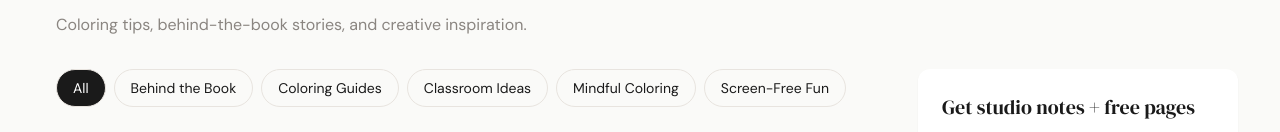
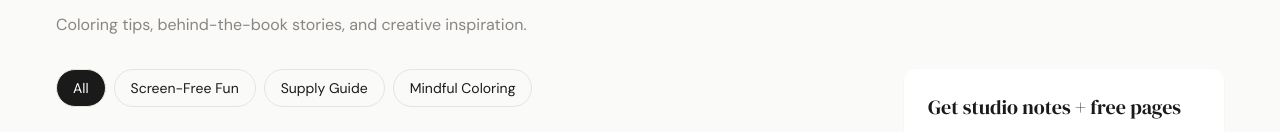
Before and after one commit to petdala/colorpageprints-v2, a Next.js app: page /blog in a window 1280 px wide. Shown: the part 127-259 px from the top of the page. Built offline with nearby package versions, Linux system fonts and the light colour scheme.

Commit message:
Fix 4: align blog filter tabs with real post categories

```diff
--- a/app/blog/BlogIndexClient.tsx
+++ b/app/blog/BlogIndexClient.tsx
@@ -8,7 +8,6 @@ import { BookCard } from "@/components/ui/BookCard";
 import { FilterChips } from "@/components/ui/FilterChips";
 import type { BlogPost, Book } from "@/lib/types";
 
-const tabOptions = ["All", "Behind the Book", "Coloring Guides", "Classroom Ideas", "Mindful Coloring", "Screen-Free Fun"];
 
 type BlogIndexClientProps = {
   posts: BlogPost[];
@@ -17,6 +16,8 @@ type BlogIndexClientProps = {
 
 export function BlogIndexClient({ posts, books }: BlogIndexClientProps) {
   const [activeTab, setActiveTab] = useState("All");
+
+  const tabOptions = useMemo(() => ["All", ...Array.from(new Set(posts.map((post) => post.category)))], [posts]);
 
   const filteredPosts = useMemo(() => {
     if (activeTab === "All") {
```
